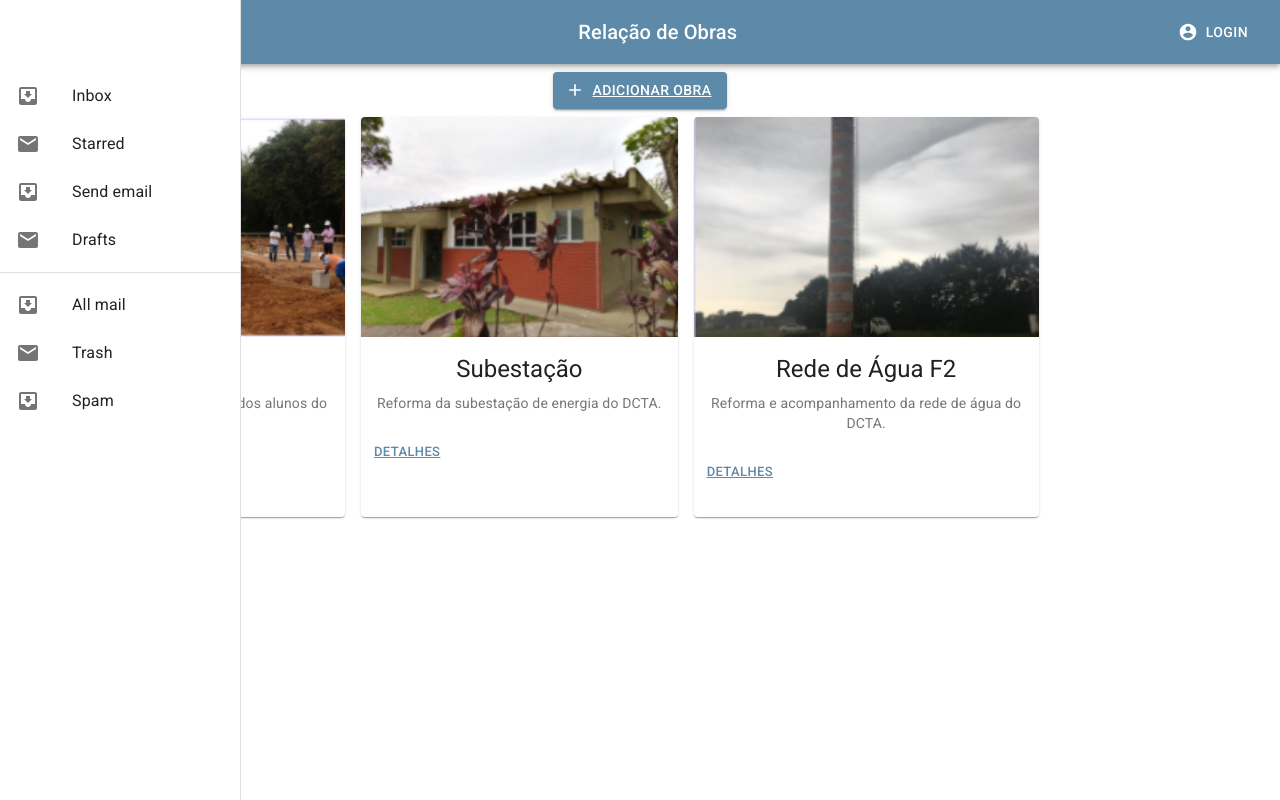
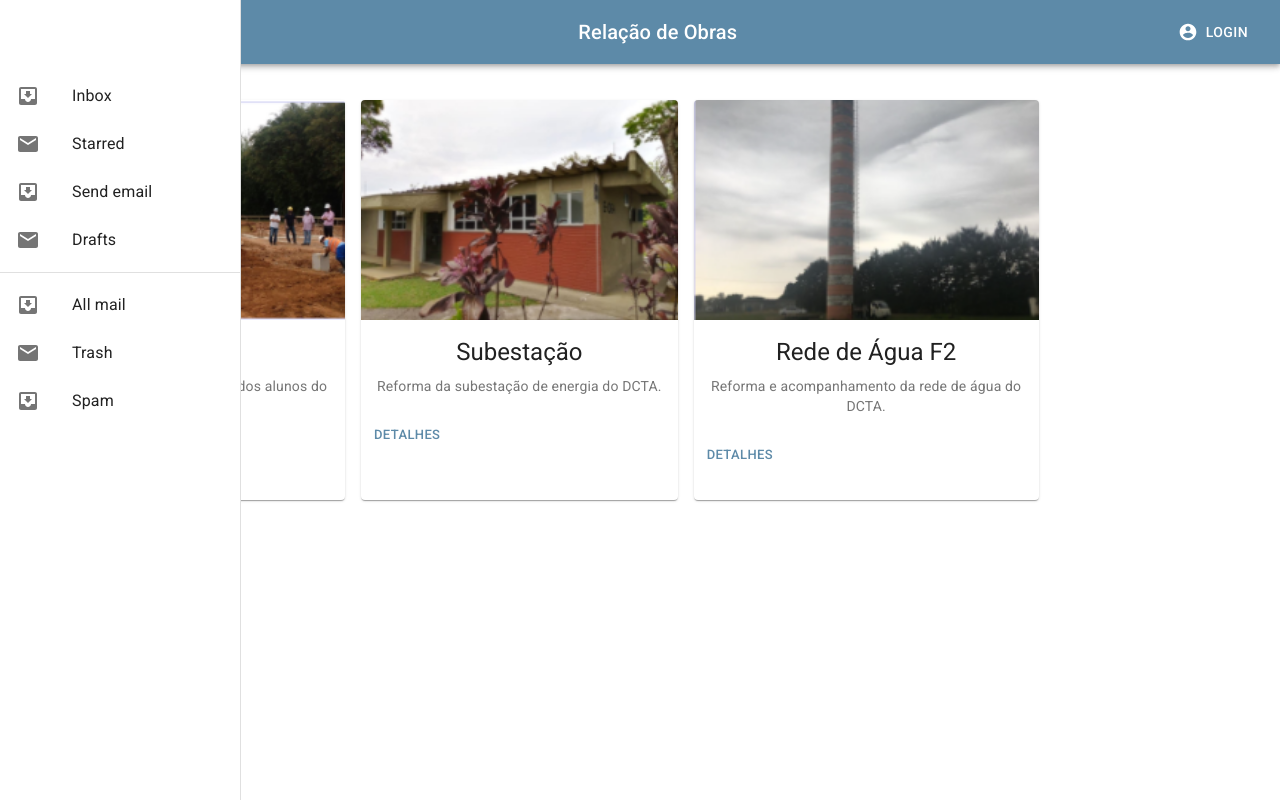
Before and after one commit to gui-gafa/front_aspira, a React (Create React App) app in the folder bso-react/: page / in a window 1280 px wide. Built offline with nearby package versions, Linux system fonts and the light colour scheme.

Commit message:
Sublinhado dos links tirado Barra lateral em progresso

```diff
--- a/bso-react/src/components/BotaoSimples.js
+++ b/bso-react/src/components/BotaoSimples.js
@@ -16,11 +16,11 @@ export default function BotaoSimples({nome}) {
 
   return (
     <div className={classes.root}>
-      <Button justify="flex-end" variant="contained" color="primary" startIcon={<AddIcon />}>
-        <Link to='/config' style={{color: 'white'}} >
+
+        <Link to='/config' style={{color: 'white',
+                                    textDecoration: 'none'}} justify="flex-end" variant="contained" color="primary" startIcon={<AddIcon />} text-decoration='none' >
           {nome}
         </Link>
-      </Button>
     </div>
   );
 
--- a/bso-react/src/components/Grade.js
+++ b/bso-react/src/components/Grade.js
@@ -50,7 +50,8 @@ export default function Grade({obras}) {
                             </CardActionArea>
                             <CardActions >
                                 <Button size="small" color="primary">
-                                  <Link to={item.endereco} style={{color: '#5d8aa8'}}>
+                                  <Link to={item.endereco} style={{color: '#5d8aa8',
+                                                                  textDecoration: 'none'}}>
                                     detalhes
                                   </Link>
                                 </Button>
```
